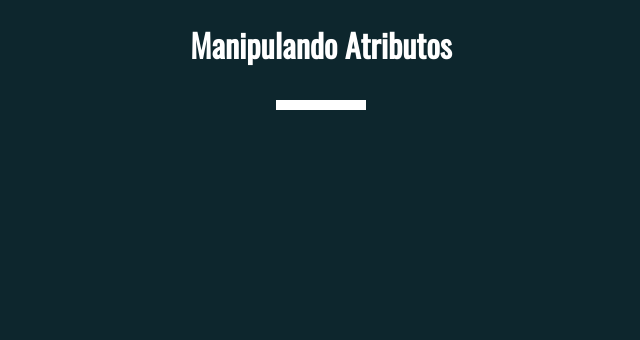
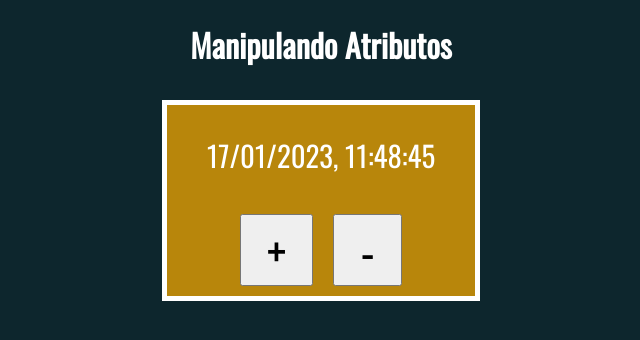
Before and after one commit to RoniDeringer/curso_web_moderno, a website: page jquery_19/jquery/manipulandoAtributos.html in a window 1280 px wide. Shown: the whole page, without its empty margins (319-959 px from the left). Drawn offline with Linux system fonts and the light colour scheme.

Commit message:
exemplo do relogio atualizando

```diff
--- a/jquery_19/jquery/manipulandoAtributos.html
+++ b/jquery_19/jquery/manipulandoAtributos.html
@@ -23,6 +23,39 @@
     <h1>Manipulando Atributos</h1>
     <div wm-relogio='1000'></div>
     <script>
-        // ...
+
+        function Relogio(elemento) {
+            const horaCerta = $('<p>')
+            const botaoMenos = $('<button>').html('-')
+            const botaoMais = $('<button>').html('+')
+
+            const $elemento = $(elemento)
+            $elemento.append(horaCerta, botaoMais, botaoMenos)
+
+            //pegar o valor em inteiro
+            const getIntervaloAtual =
+                () => parseInt($elemento.attr('wm-relogio'))
+
+            let temporizador = null
+            const iniciar = () => {
+                if (temporizador) clearInterval(temporizador)
+                temporizador = setInterval(() => {
+                    horaCerta.html(new Date().toLocaleString('pt-BR'))
+                }, getIntervaloAtual())
+            }
+
+            const alterarIntervalo = delta => {
+                const novo = Math.max(getIntervaloAtual() + delta, 1000)
+                $elemento.attr('wm-relogio', novo)
+                iniciar()
+            }
+
+            botaoMenos.click(e => alterarIntervalo(1000))
+            botaoMais.click(e => alterarIntervalo(-1000))
+            iniciar()
+
+        }
+        $('[wm-relogio]').each((i, e) => new Relogio(e))
+
     </script>
 </body>
```
